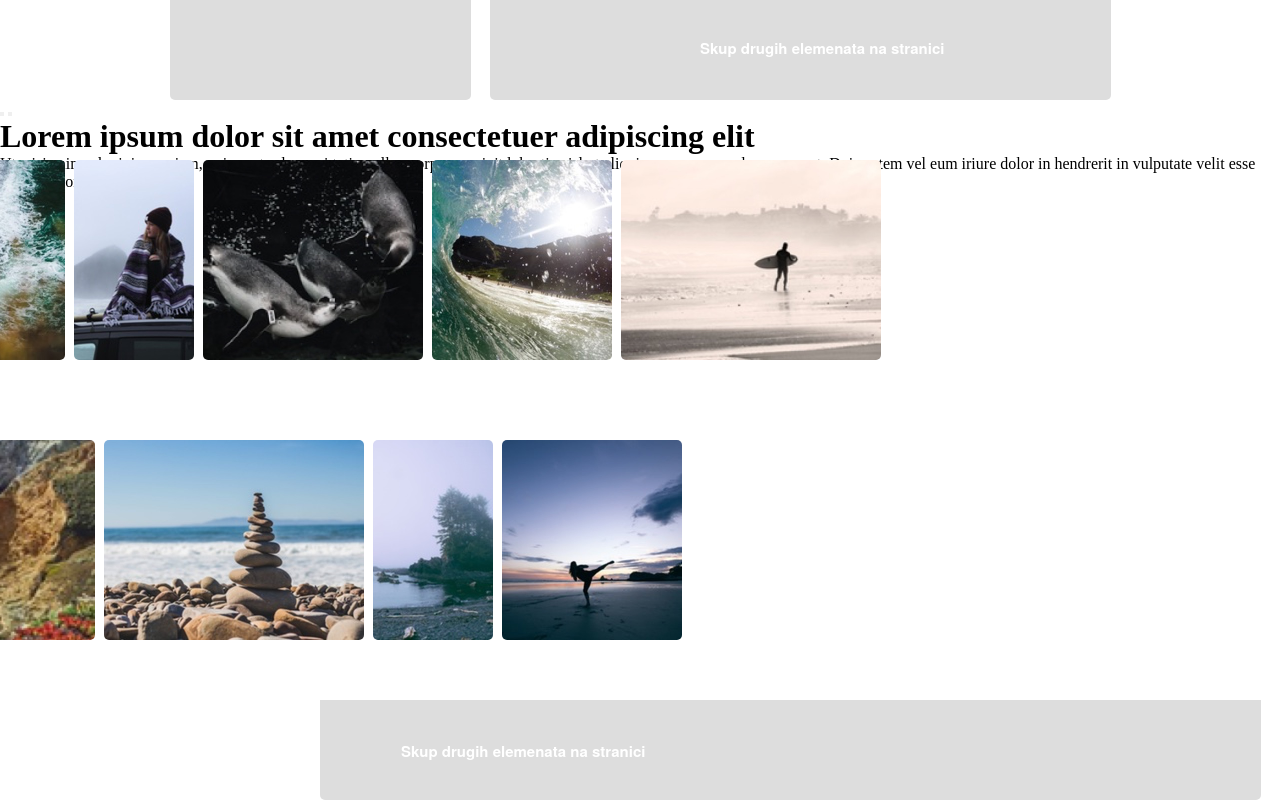
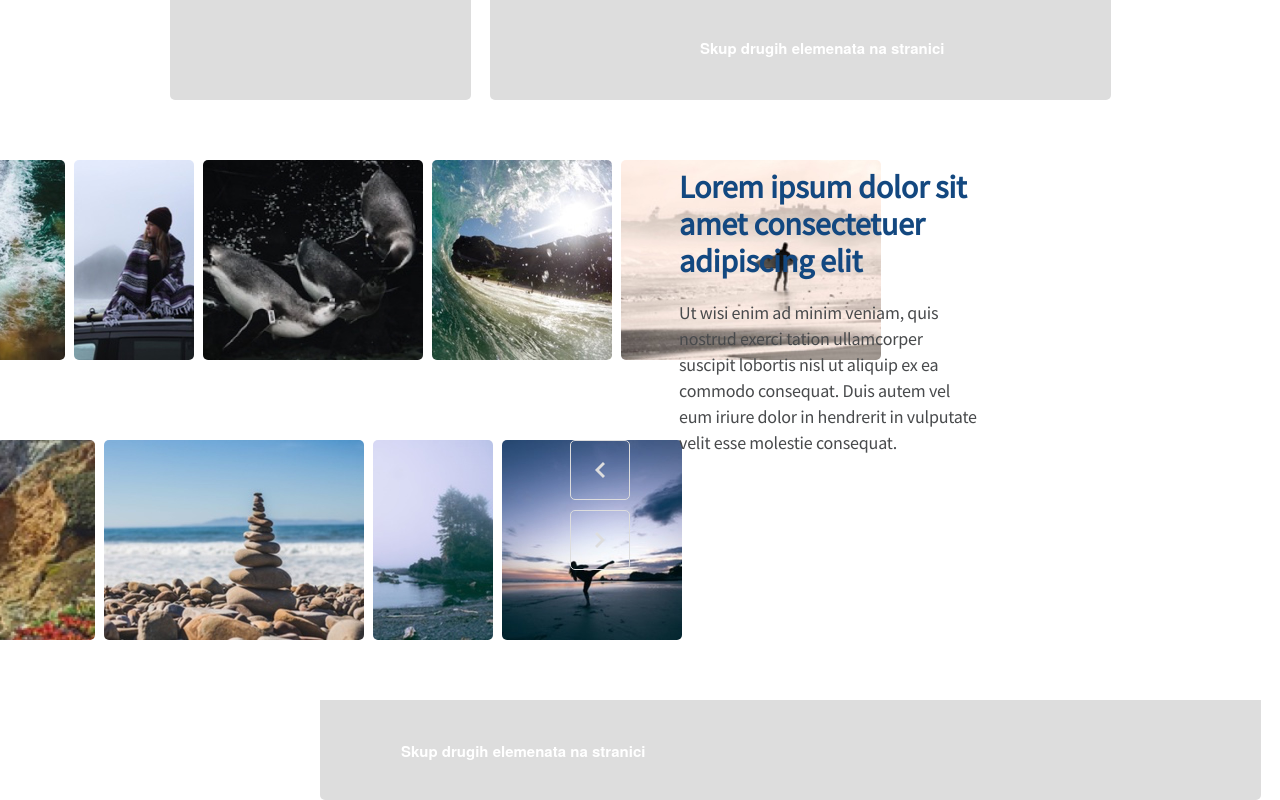
Before and after one commit to ivanad00/slider_task, a plain HTML site: page index.html in a window 1280 px wide. Drawn offline with nearby package versions, Linux system fonts and the light colour scheme; a script that the page names is missing.

Commit message:
Styling for text and arrows

```diff
--- a/css/style.css
+++ b/css/style.css
@@ -51,10 +51,41 @@
   font-weight: bold;
 }
 
+h1 {
+  position: absolute;
+  width: 300.93px;
+  height: 120px;
+  left: 0px;
+  top: 0px;
+  font-family: "Source Sans Pro", sans-serif;
+  font-weight: bold;
+  font-size: 32px;
+  line-height: 37px;
+  display: flex;
+  align-items: flex-end;
+  letter-spacing: -0.2px;
+  color: #134880;
+}
+
 .img {
   height: 200px;
   border-radius: 5px;
   margin-left: 5px;
+}
+
+.text {
+  position: absolute;
+  width: 300.93px;
+  height: 156px;
+  left: 0px;
+  top: 140px;
+  font-family: "Source Sans Pro", sans-serif;
+  font-size: 18px;
+  line-height: 26px;
+  display: flex;
+  align-items: center;
+  letter-spacing: -0.2px;
+  color: #484a4c;
 }
 
 #top-row {
@@ -73,6 +104,86 @@
   bottom: 160px;
 }
 
+.right-copy {
+  position: absolute;
+  width: 301px;
+  height: 296px;
+  right: 300px;
+  top: 160px;
+}
+
+.arrows {
+  position: absolute;
+  width: 60px;
+  height: 130px;
+  right: 650px;
+  bottom: 230px;
+}
+
+.left-arrow {
+  background-image: url("../assets/arrow-gray-left.png");
+  background-repeat: no-repeat;
+  background-position: center;
+  display: block;
+  cursor: pointer;
+  margin: 0;
+  padding: 0;
+  height: 60px;
+  width: 60px;
+  background-color: transparent;
+  border: 1px solid #dddddd;
+  border-radius: 5px;
+  margin-bottom: 10px;
+}
+
+.left-arrow:hover {
+  background-image: url("../assets/arrow-blue-left.png");
+  background-repeat: no-repeat;
+  background-position: center;
+  display: block;
+  cursor: pointer;
+  margin: 0;
+  padding: 0;
+  height: 60px;
+  width: 60px;
+  border: 1px solid #dddddd;
+  border-radius: 5px;
+  margin-bottom: 10px;
+  border: 1px solid #134880;
+}
+
+.right-arrow {
+  background-image: url("../assets/arrow-gray-right.png");
+  background-repeat: no-repeat;
+  background-position: center;
+  display: block;
+  cursor: pointer;
+  margin: 0;
+  padding: 0;
+  height: 60px;
+  width: 60px;
+  background-color: transparent;
+  border: 1px solid #dddddd;
+  border-radius: 5px;
+  margin-bottom: 10px;
+}
+
+.right-arrow:hover {
+  background-image: url("../assets/arrow-blue-right.png");
+  background-repeat: no-repeat;
+  background-position: center;
+  display: block;
+  cursor: pointer;
+  margin: 0;
+  padding: 0;
+  height: 60px;
+  width: 60px;
+  background-color: transparent;
+  border: 1px solid #dddddd;
+  border-radius: 5px;
+  margin-bottom: 10px;
+  border: 1px solid #134880;
+}
 
 .footer-text {
   position: absolute;
```
